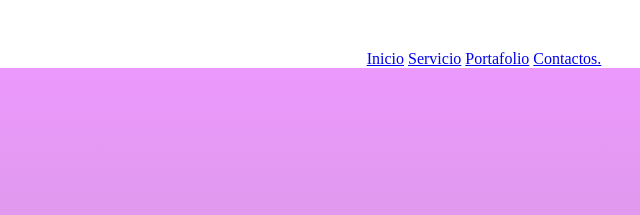
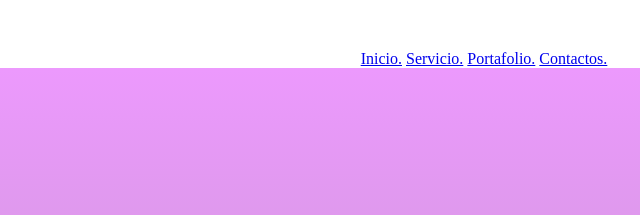
Before and after one commit to 1kras/1kras.github.io, a plain HTML site: page index.html in a window 1280 px wide. Shown: the top 215 px of the page, 156-796 px from the left. Drawn offline with Linux system fonts and the light colour scheme.

Commit message:
initial commit

```diff
--- a/index.html
+++ b/index.html
@@ -11,9 +11,9 @@
     <div id="main1">
 
     <nav id="navg">
-        <a href="#inicio">Inicio</a>
-        <a href="#servicio">Servicio</a>
-        <a href="#portafolio">Portafolio</a>
+        <a href="#inicio">Inicio.</a>
+        <a href="#servicio">Servicio.</a>
+        <a href="#portafolio">Portafolio.</a>
         <a href="#contacto">Contactos.</a>
 
      </nav>
```
